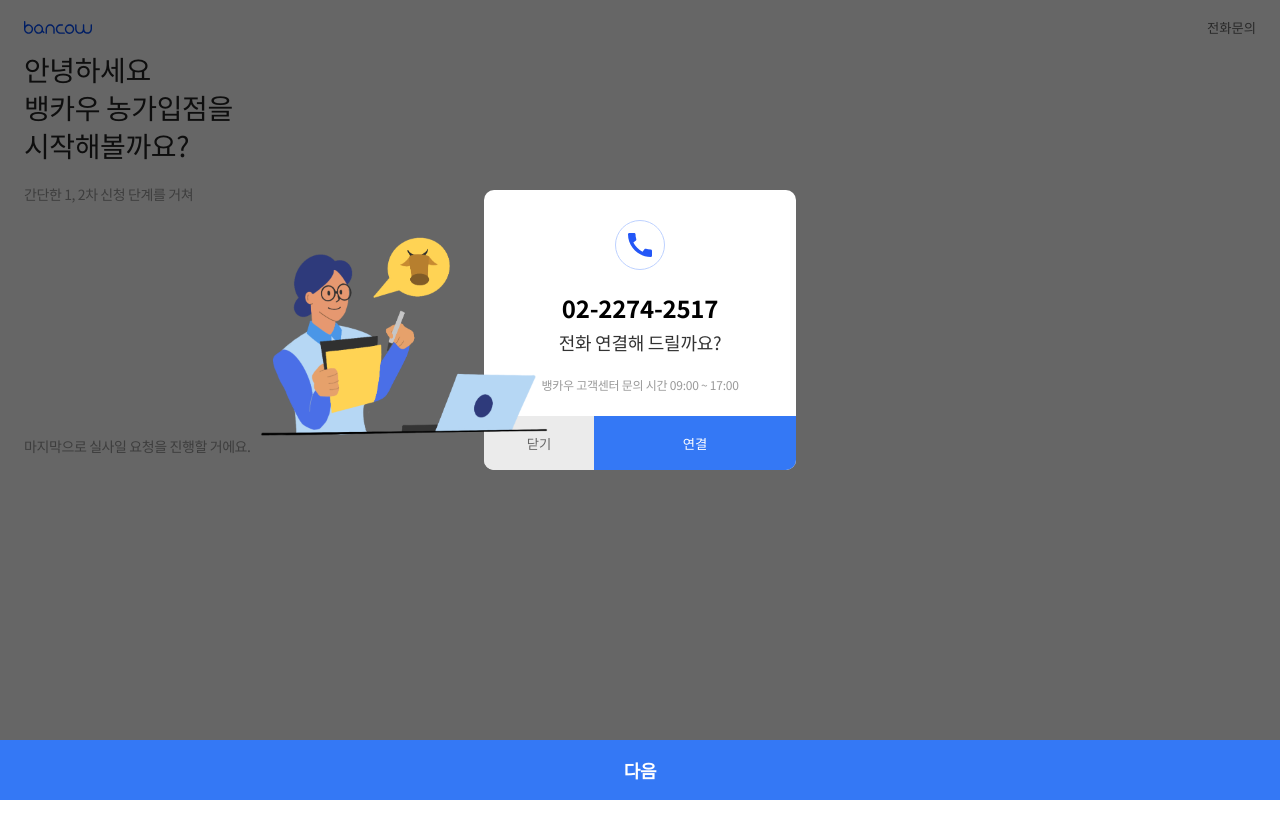
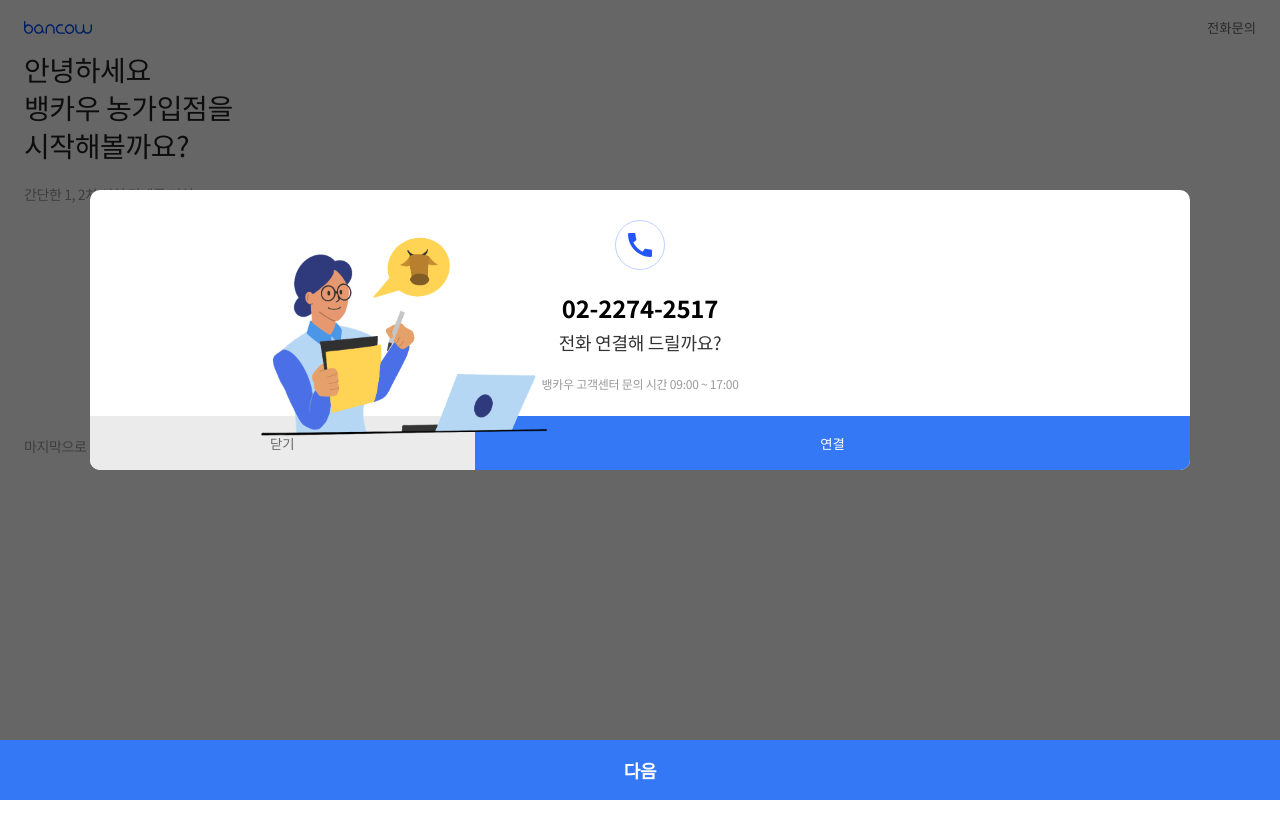
Before and after one commit to BancowFive/Bancow_Farm_process_FE, a Next.js app in the folder client/: page / in a window 1280 px wide. Both pictures are taken after a click on the button "전화문의". Shown: the top 838 px of the page. Built offline with nearby package versions, Linux system fonts and the light colour scheme.

Commit message:
Style: edit header style
-

```diff
--- a/client/components/Modal/index.js
+++ b/client/components/Modal/index.js
@@ -3,11 +3,7 @@
   ModalBackGround,
   ModalBox,
   ContentsWrapper,
-  PhoneNumber,
-  Guide,
-  BusinessHours,
-  CloseBtn,
-  CallBtn,
+  BtnWrapper,
 } from "./style";
 import Image from "next/image";
 
@@ -34,9 +30,14 @@
             뱅카우 고객센터 문의 시간 09:00 ~ 17:00
           </span>
         </ContentsWrapper>
-
-        <CloseBtn onClick={close}>닫기</CloseBtn>
-        <CallBtn onClick={callBancow}>연결</CallBtn>
+        <BtnWrapper>
+          <button className="close-btn" onClick={close}>
+            닫기
+          </button>
+          <button className="call-btn" onClick={callBancow}>
+            연결
+          </button>
+        </BtnWrapper>
       </ModalBox>
     </ModalBackGround>
   ) : null;
--- a/client/components/Modal/style.js
+++ b/client/components/Modal/style.js
@@ -27,10 +27,11 @@
 export const ModalBox = styled.div`
   position: absolute;
   top: 190px;
-  /* width: 86%;
-  height: 35%; */
-  width: 312px;
-  height: 280px;
+  width: 86%;
+  height: 35%;
+  min-height: 280px;
+  /* width: 312px;
+  height: 280px; */
   margin: 0 auto;
   border-radius: 10px;
   background-color: #fff;
@@ -48,37 +49,41 @@
     color: ${({ theme }) => theme.colors.black};
     ${textStyle("headline3")};
     font-weight: 700;
-    margin: 20px 0 4px;
+    margin-top: 20px;
   }
   .guide {
     color: ${({ theme }) => theme.colors.secondary};
     ${textStyle("headline4")};
-    margin-bottom: 20px;
+    margin-top: 4px;
   }
   .business-hours {
     display: inline-block;
     color: ${({ theme }) => theme.colors.guide};
     ${textStyle("body3")};
-    margin-bottom: 31px;
+    margin-top: 20px;
   }
 `;
 
-export const CloseBtn = styled.button`
+export const BtnWrapper = styled.div`
   position: absolute;
-  width: 110px;
+  bottom: 0;
+  margin-top: 31px;
+  width: 100%;
+  min-width: 312px;
   height: 54px;
-  left: 0px;
-  bottom: 0px;
-  background: #ebebeb;
-  color: ${({ theme }) => theme.colors.tertiary};
+
+  .close-btn {
+    width: 35%;
+    height: 100%;
+    background: #ebebeb;
+    text-align: center;
+    color: ${({ theme }) => theme.colors.tertiary};
+  }
+  .call-btn {
+    width: 65%;
+    height: 100%;
+    background: #3478f5;
+    text-align: center;
+    color: ${({ theme }) => theme.colors.white};
+  }
 `;
-
-export const CallBtn = styled.button`
-  position: absolute;
-  width: 202px;
-  height: 54px;
-  left: 110px;
-  bottom: 0px;
-  background: #3478f5;
-  color: ${({ theme }) => theme.colors.white};
-`;
```
